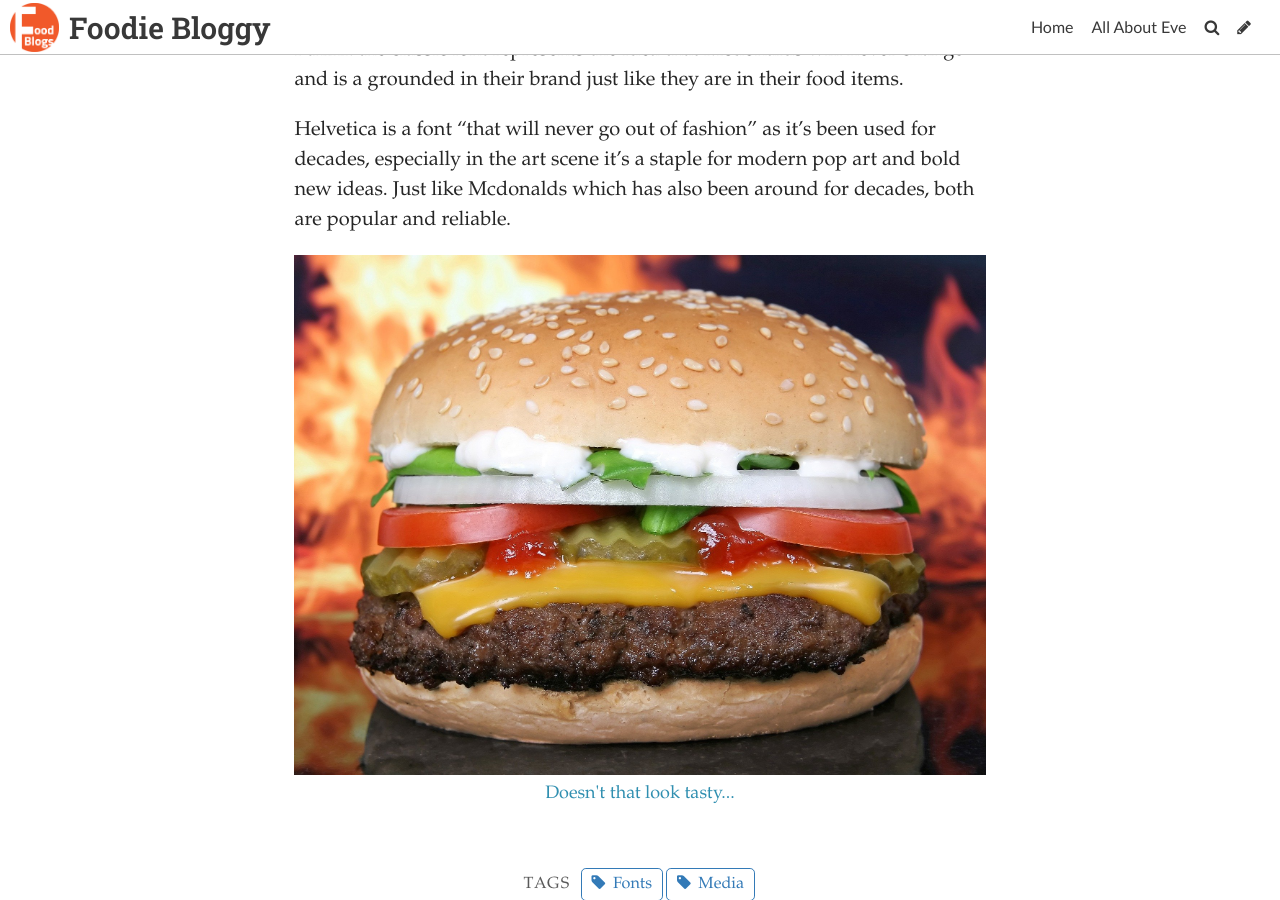
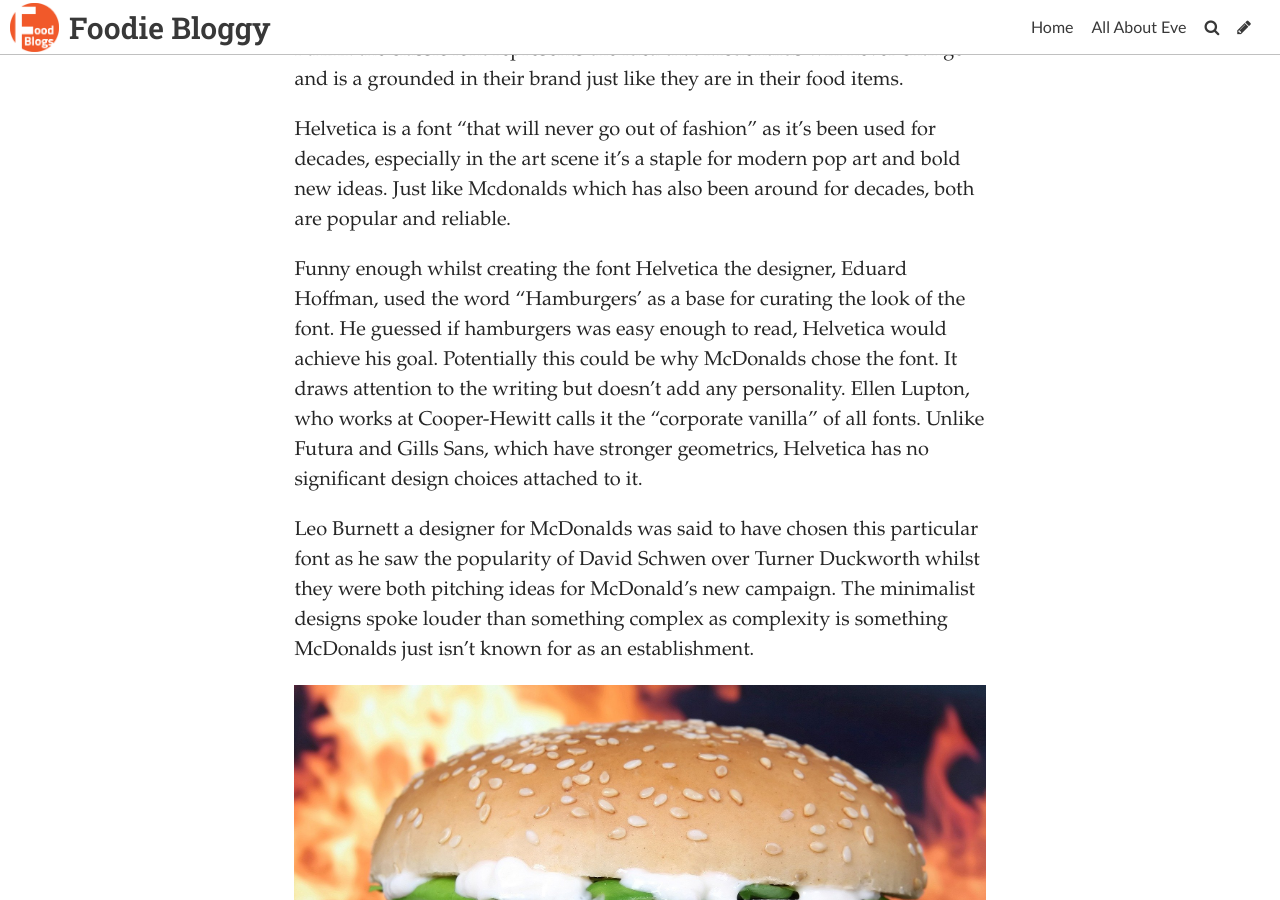
Before and after one commit to eve022/typoggy, a Jekyll site: the page built from _posts/2021-10-03-mc-donalds-typeface.md, in a window 1280 px wide and 900 px high, scrolled down 945 px. Built offline with Jekyll 4.4.1, drawn with Linux system fonts in a browser that asks for light colours; some web fonts are replaced.

Commit message:
Update Post “2021-10-03-mc-donalds-typeface”

```diff
--- a/_posts/2021-10-03-mc-donalds-typeface.md
+++ b/_posts/2021-10-03-mc-donalds-typeface.md
@@ -19,4 +19,8 @@
 
 Helvetica is a font “that will never go out of fashion” as it’s been used for decades, especially in the art scene it’s a staple for modern pop art and bold new ideas. Just like Mcdonalds which has also been around for decades, both are popular and reliable.
 
+Funny enough whilst creating the font Helvetica the designer, Eduard Hoffman, used the word “Hamburgers’ as a base for curating the look of the font. He guessed if hamburgers was easy enough to read, Helvetica would achieve his goal. Potentially this could be why McDonalds chose the font. It draws attention to the writing but doesn’t add any personality. Ellen Lupton, who works at Cooper-Hewitt calls it the “corporate vanilla” of all fonts. Unlike Futura and Gills Sans, which have stronger geometrics, Helvetica has no significant design choices attached to it.
+
+Leo Burnett a designer for McDonalds was said to have chosen this particular font as he saw the popularity of David Schwen over Turner Duckworth whilst they were both pitching ideas for McDonald’s new campaign. The minimalist designs spoke louder than something complex as complexity is something McDonalds just isn’t known for as an establishment.
+
 ![Doesn't that look tasty...](../uploads/hamburger-1238246_1920.jpg)
```
Also changed, not shown: other parts of _posts/2021-10-03-mc-donalds-typeface.md (+1 -1 lines).
